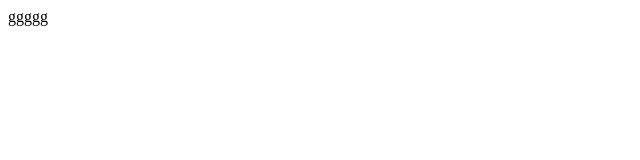
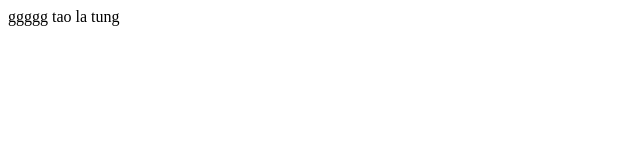
Before and after one commit to trung110152/gitnhomttt, a plain HTML site: page index.html in a window 1280 px wide. Shown: the full height of the page, 0-640 px from the left. Drawn offline with Linux system fonts and the light colour scheme.

Commit message:
hoa mi sua -09

```diff
--- a/index.html
+++ b/index.html
@@ -6,5 +6,6 @@
 </head>
 <body>
 ggggg
+tao la tung
 </body>
 </html>
```
